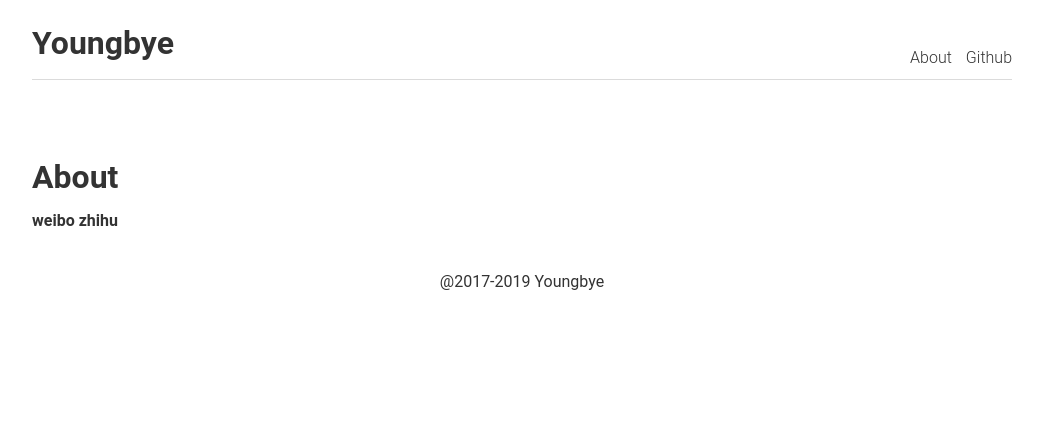
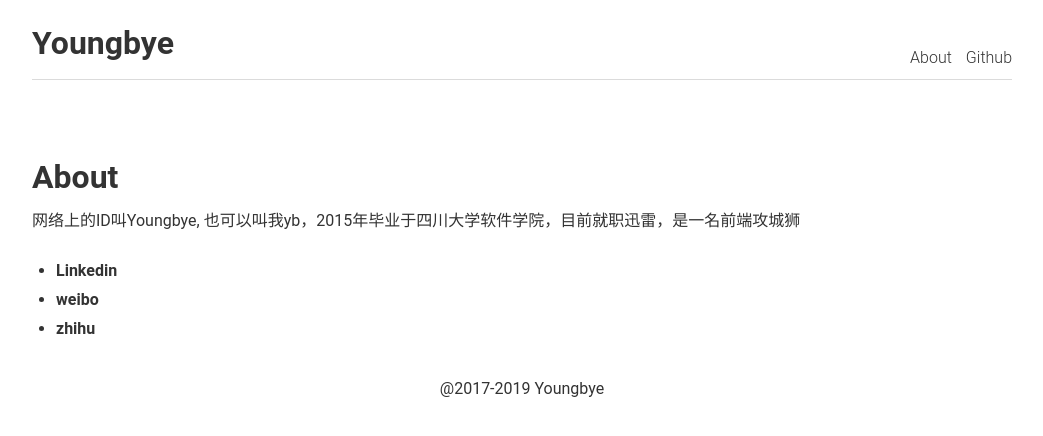
Before and after one commit to kidbai/kidbai.github.io, a Jekyll site: the page built from about.md, in a window 1280 px wide. Shown: the top 436 px of the page, without its empty margins (118-1161 px from the left). Built offline with Jekyll 4.4.1, drawn with Linux system fonts in a browser that asks for light colours.

Commit message:
feat(about): update about info

```diff
--- a/about.md
+++ b/about.md
@@ -3,5 +3,9 @@ layout: page
 title: About
 ---
 ## About
-[weibo](http://weibo.com/u/2182384477/home?wvr=5)
-[zhihu](https://www.zhihu.com/people/youngbye/activities)
+
+网络上的ID叫Youngbye, 也可以叫我yb，2015年毕业于四川大学软件学院，目前就职迅雷，是一名前端攻城狮
+
+- [Linkedin](https://cn.linkedin.com/in/%E6%9F%8F-%E6%9D%A8-024042116)
+- [weibo](http://weibo.com/u/2182384477/home?wvr=5)
+- [zhihu](https://www.zhihu.com/people/youngbye/activities)
```
